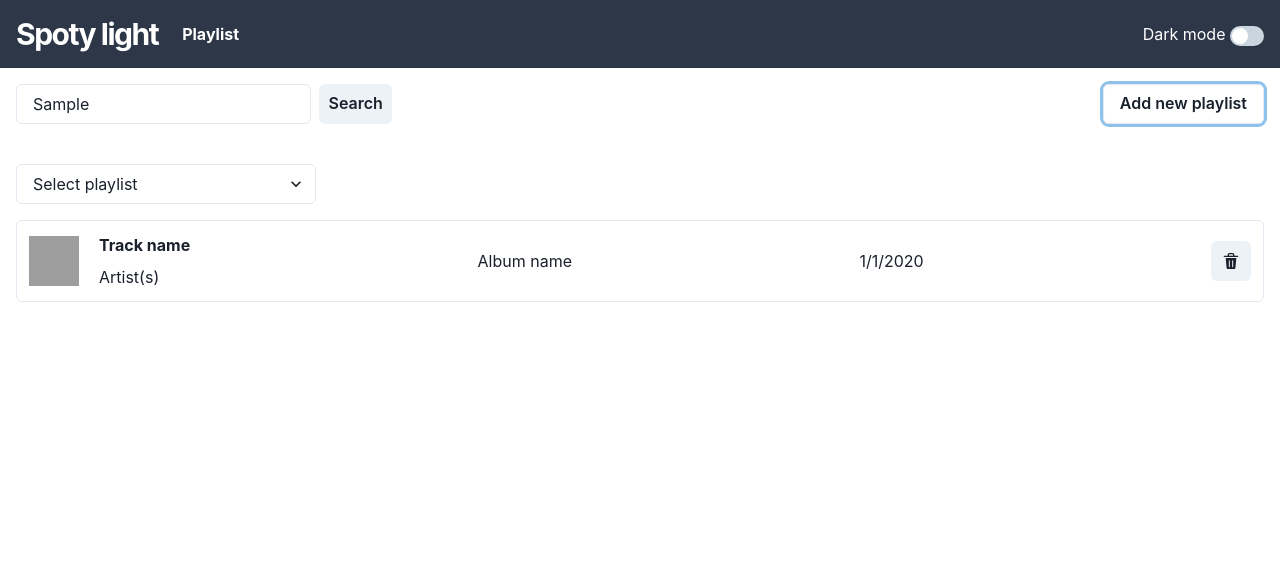
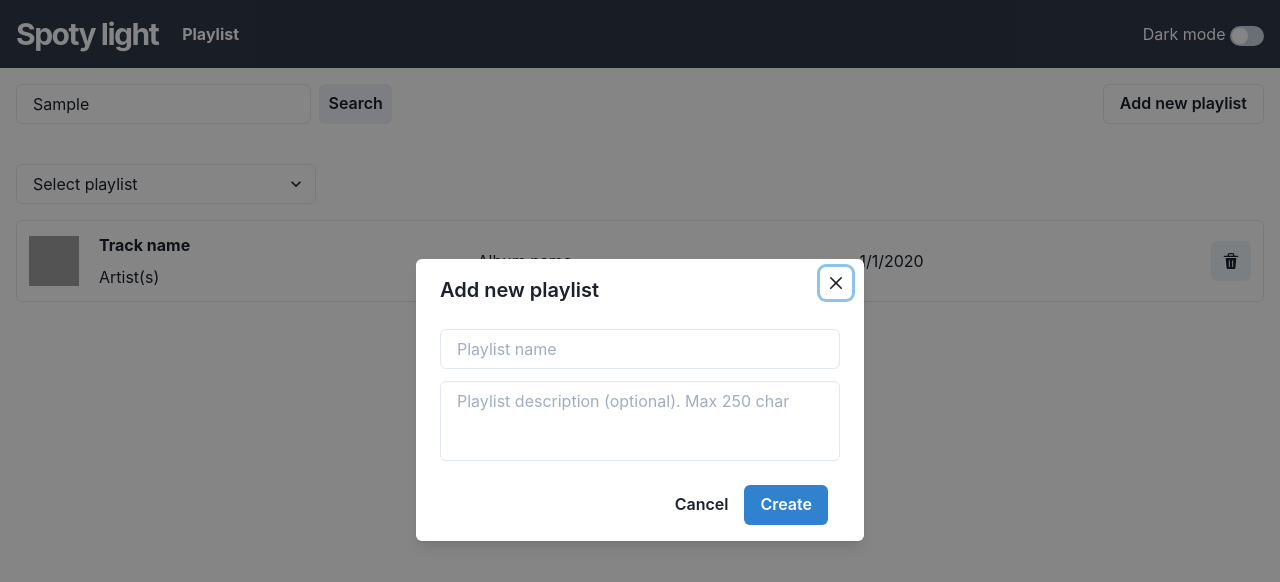
Before and after one commit to OverVlad/spoty-light, a Next.js app: page / in a window 1280 px wide. Both pictures are taken after typing "Sample" into the empty fields and a click on the button "Add new playlist". Shown: the top 582 px of the page. Built offline with nearby package versions, Linux system fonts and the light colour scheme; grey boxes are pictures that could not be loaded.

Commit message:
Added playlist management

```diff
--- a/modules/Playlists/Playlists.tsx
+++ b/modules/Playlists/Playlists.tsx
@@ -1,25 +1,29 @@
-import { Box, Button, Flex, Select } from '@chakra-ui/react';
+import { Box, Button, Flex, useDisclosure } from '@chakra-ui/react';
 import { SongsSearch } from './components/SongsSearch/SongsSearch';
 import { SongsList } from './components/SongsList/SongsList';
+import { PlaylistsList } from './components/PlaylistsList/PlaylistsList';
+import { AddPlaylistModal } from './components/AddPlaylistModal/AddPlaylistModal';
 
 export const Playlists = () => {
+  const { isOpen, onOpen, onClose } = useDisclosure();
+
   return (
     <>
       <Flex justifyContent="space-between" pb={10}>
         <SongsSearch />
 
-        <Button variant="outline">Add new playlist</Button>
+        <Button variant="outline" onClick={onOpen}>
+          Add new playlist
+        </Button>
       </Flex>
 
-      <Box maxW="300px" pb={4}>
-        <Select placeholder="Select playlist">
-          <option value="option1">Option 1</option>
-          <option value="option2">Option 2</option>
-          <option value="option3">Option 3</option>
-        </Select>
+      <Box pb={4}>
+        <PlaylistsList />
       </Box>
 
       <SongsList />
+
+      <AddPlaylistModal isOpen={isOpen} onClose={onClose} />
     </>
   );
 };
--- /dev/null
+++ b/modules/Playlists/components/AddPlaylistModal/AddPlaylistModal.tsx
@@ -0,0 +1,78 @@
+import {
+  Button,
+  Input,
+  Modal,
+  ModalBody,
+  ModalCloseButton,
+  ModalContent,
+  ModalFooter,
+  ModalHeader,
+  ModalOverlay,
+  Textarea,
+} from '@chakra-ui/react';
+import { SyntheticEvent, useCallback, useState } from 'react';
+import { useDispatch } from 'react-redux';
+import { addPlaylist, selectPlaylist } from '../../playlistsSlice';
+import { v4 as uuidv4 } from 'uuid';
+
+type AddPlaylistModalProps = {
+  isOpen: boolean;
+  onClose: () => void;
+};
+
+export const AddPlaylistModal = ({ isOpen, onClose }: AddPlaylistModalProps) => {
+  const dispatch = useDispatch();
+
+  const [name, setName] = useState('');
+  const [description, setDescription] = useState('');
+
+  const onNameChange = useCallback((e: SyntheticEvent<HTMLInputElement>) => {
+    setName(e.currentTarget.value);
+  }, []);
+
+  const onDescriptionChange = useCallback((e: SyntheticEvent<HTMLTextAreaElement>) => {
+    setDescription(e.currentTarget.value);
+  }, []);
+
+  const onSubmit = useCallback(
+    (e: SyntheticEvent<HTMLFormElement>) => {
+      e.preventDefault();
+      const id = uuidv4();
+      dispatch(addPlaylist({ title: name, description, id }));
+      dispatch(selectPlaylist({ playlistId: id }));
+      onClose();
+    },
+    [name, description, dispatch, onClose],
+  );
+
+  return (
+    <Modal isOpen={isOpen} onClose={onClose} isCentered>
+      <ModalOverlay />
+      <ModalContent>
+        <form onSubmit={onSubmit}>
+          <ModalHeader>Add new playlist</ModalHeader>
+          <ModalCloseButton />
+          <ModalBody>
+            <Input placeholder="Playlist name" mb={3} required onChange={onNameChange} value={name} />
+            <Textarea
+              placeholder="Playlist description (optional). Max 250 char"
+              resize="none"
+              value={description}
+              onChange={onDescriptionChange}
+              maxLength={250}
+            />
+          </ModalBody>
+
+          <ModalFooter>
+            <Button variant="ghost" onClick={onClose}>
+              Cancel
+            </Button>
+            <Button colorScheme="blue" mr={3} type="submit">
+              Create
+            </Button>
+          </ModalFooter>
+        </form>
+      </ModalContent>
+    </Modal>
+  );
+};
--- /dev/null
+++ b/modules/Playlists/components/PlaylistsList/PlaylistsList.tsx
@@ -0,0 +1,34 @@
+import { HStack, Select, Text } from '@chakra-ui/react';
+import { useDispatch, useSelector } from 'react-redux';
+import { playlistSelectors, selectPlaylist } from '../../playlistsSlice';
+import { SyntheticEvent, useCallback } from 'react';
+
+export const PlaylistsList = () => {
+  const playlists = useSelector(playlistSelectors.getPlaylists);
+  const selectedPlaylist = useSelector(playlistSelectors.getSelectedPlaylist);
+  const dispatch = useDispatch();
+
+  const onPlaylistSelect = useCallback(
+    (e: SyntheticEvent<HTMLSelectElement>) => {
+      const playlistId = e.currentTarget.value;
+      dispatch(selectPlaylist({ playlistId }));
+    },
+    [dispatch],
+  );
+
+  console.log(selectedPlaylist);
+
+  return (
+    <HStack spacing={3} alignItems="flex-start">
+      <Select placeholder="Select playlist" onChange={onPlaylistSelect} value={selectedPlaylist?.id} maxW="300px">
+        {playlists.map((playlist) => (
+          <option value={playlist.id} key={playlist.id}>
+            {playlist.title}
+          </option>
+        ))}
+      </Select>
+
+      <Text>{selectedPlaylist?.description}</Text>
+    </HStack>
+  );
+};
--- /dev/null
+++ b/modules/Playlists/playlistsSlice.ts
@@ -0,0 +1,43 @@
+import { createSlice, PayloadAction } from '@reduxjs/toolkit';
+import { Playlist } from '../../types/Playlists';
+import { v4 as uuidv4 } from 'uuid';
+import { RootState } from '../../store/store';
+
+export interface PlaylistsState {
+  items: Playlist[];
+  selectedPlaylistId?: string;
+}
+
+const initialState: PlaylistsState = {
+  items: [
+    {
+      id: uuidv4(),
+      title: 'Default playlist',
+    },
+  ],
+};
+
+export const playlistsSlice = createSlice({
+  name: 'playlists',
+  initialState,
+  reducers: {
+    addPlaylist: (state, action: PayloadAction<Playlist>) => {
+      state.items.push(action.payload);
+    },
+    selectPlaylist: (state, action: PayloadAction<{ playlistId: string }>) => {
+      state.selectedPlaylistId = action.payload.playlistId;
+    },
+  },
+});
+
+export const playlistSelectors = {
+  getPlaylists: (state: RootState) => state.playlists.items,
+  getSelectedPlaylist: (state: RootState) => {
+    const selectedPlaylistId = state.playlists.selectedPlaylistId;
+
+    return state.playlists.items.find((p) => p.id === selectedPlaylistId)
+  }
+};
+
+// Action creators are generated for each case reducer function
+export const { addPlaylist, selectPlaylist } = playlistsSlice.actions;
--- a/package.json
+++ b/package.json
@@ -13,11 +13,15 @@
     "@chakra-ui/react": "^1.8.6",
     "@emotion/react": "^11",
     "@emotion/styled": "^11",
+    "@reduxjs/toolkit": "^1.8.0",
+    "@types/uuid": "^8.3.4",
     "framer-motion": "^6",
     "next": "12.1.0",
     "prettier": "^2.6.0",
     "react": "17.0.2",
-    "react-dom": "17.0.2"
+    "react-dom": "17.0.2",
+    "react-redux": "^7.2.6",
+    "uuid": "^8.3.2"
   },
   "devDependencies": {
     "@types/node": "17.0.21",
--- a/pages/_app.tsx
+++ b/pages/_app.tsx
@@ -3,6 +3,8 @@ import type { AppProps } from 'next/app';
 import { ChakraProvider, Container } from '@chakra-ui/react';
 import Head from 'next/head';
 import { Header } from '../components/Header/Header';
+import { store } from '../store/store';
+import { Provider } from 'react-redux';
 
 function MyApp({ Component, pageProps }: AppProps) {
   return (
@@ -13,12 +15,14 @@ function MyApp({ Component, pageProps }: AppProps) {
         <meta name="viewport" content="initial-scale=1.0, width=device-width" />
       </Head>
 
-      <ChakraProvider>
-        <Header />
-        <Container as="main" maxW='container.xl'>
-          <Component {...pageProps} />
-        </Container>
-      </ChakraProvider>
+      <Provider store={store}>
+        <ChakraProvider>
+          <Header />
+          <Container as="main" maxW="container.xl">
+            <Component {...pageProps} />
+          </Container>
+        </ChakraProvider>
+      </Provider>
     </>
   );
 }
--- /dev/null
+++ b/store/store.ts
@@ -0,0 +1,13 @@
+import { configureStore } from '@reduxjs/toolkit';
+import { playlistsSlice } from '../modules/Playlists/playlistsSlice';
+
+export const store = configureStore({
+  reducer: {
+    playlists: playlistsSlice.reducer,
+  },
+});
+
+// Infer the `RootState` and `AppDispatch` types from the store itself
+export type RootState = ReturnType<typeof store.getState>;
+// Inferred type: {posts: PostsState, comments: CommentsState, users: UsersState}
+export type AppDispatch = typeof store.dispatch;
```
Also changed, not shown: 1 other file (tests, documents, lock files or other folders).
